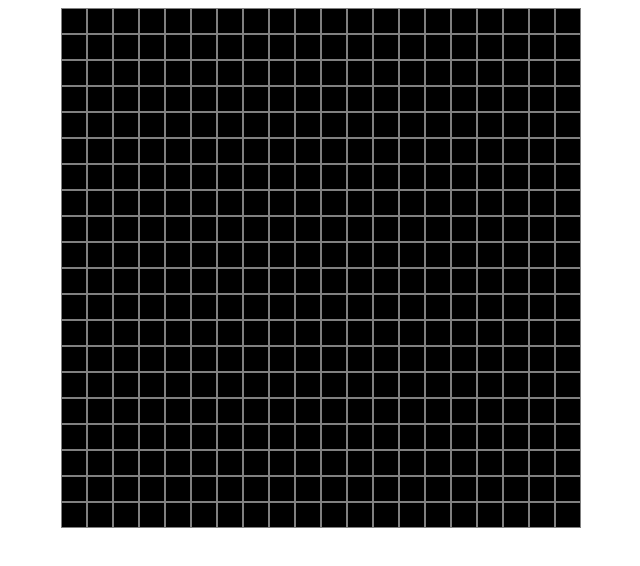
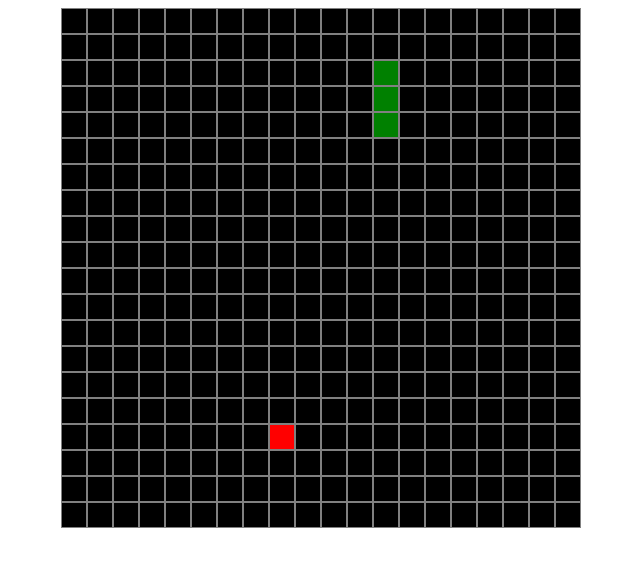
Before and after one commit to Andredance/SimpleSnake, a plain HTML site: page index.html in a window 1280 px wide. Shown: the whole page, without its empty margins (319-959 px from the left). Drawn offline with Linux system fonts and the light colour scheme.

Commit message:
added apple, that increase snake length

```diff
--- a/index.html
+++ b/index.html
@@ -5,7 +5,7 @@
     <title>Snake game</title>
     <link rel="stylesheet" type="text/css" href="styles/index.css">
 </head>
-<body>
+<body id="body">
 <div id="board" class="board"></div>
 <script src="scripts/game.js"></script>
 </body>
--- a/scripts/game.js
+++ b/scripts/game.js
@@ -2,29 +2,112 @@
   const boardHeight = 20;
   const boardWidth = 20;
   const boardDiv = document.getElementById('board');
+  const body = document.getElementById('body');
   let board = [];
   let snakeX = 0;
   let snakeY = 0;
-  let direction = 'Up';
+  let snakeDirection = 'Up';
   let snakeLength = 3;
+  let appleX = 0;
+  let appleY = 0;
+  let snake = [];
+  let apple = {};
 
-  (function initBoard(height, width) {
-    for (let i = 0; i < height; i++){
+  (function initBoard() {
+    for (let i = 0; i < boardHeight; i++){
       let row = [];
-      for (let j = 0; j < width; j++){
-        let cell = {
-          snake: 0
-        };
+      for (let j = 0; j < boardWidth; j++){
+        let cell = {};
         cell.element = document.createElement('div');
         boardDiv.appendChild(cell.element);
         row.push(cell);
       }
       board.push(row);
     }
-  })(boardHeight, boardWidth);
-  (function startGame() {
-    snakeX = Math.floor(boardWidth / 2);
-    snakeY = Math.floor(boardHeight / 2);
-    board[snakeX][snakeY].snake = 1;
+    body.addEventListener('keydown', (event) => {
+      switch (event.key) {
+        case 'ArrowUp':
+          snakeDirection = (snakeDirection !== 'Down') ? 'Up' : snakeDirection;
+          break;
+        case 'ArrowDown':
+          snakeDirection = (snakeDirection !== 'Up') ? 'Down' : snakeDirection;
+          break;
+        case 'ArrowLeft':
+          snakeDirection = (snakeDirection !== 'Right') ? 'Left' : snakeDirection;
+          break;
+        case 'ArrowRight':
+          snakeDirection = (snakeDirection !== 'Left') ? 'Right' : snakeDirection;
+          break;
+        default:
+          return;
+      }
+      event.preventDefault();
+    });
   })();
+
+  function startGame() {
+    for (let i = 0; i < boardHeight; i++) {
+      for (let j = 0; j < boardWidth; j++) {
+        board[i][j].element.className = '';
+      }
+    }
+    snake = [];
+    apple = {};
+    snakeLength = 3;
+    snakeDirection = 'Up';
+    snakeX = Math.floor(Math.random() * (boardWidth - 6));
+    snakeY = Math.floor(Math.random() * (boardHeight - 6));
+    snake.push(board[snakeY+2][snakeX]);
+    snake.push(board[snakeY+1][snakeX]);
+    snake.push(board[snakeY][snakeX]);
+    snake.forEach(value => value.element.className = 'snake');
+    placeApple();
+    gameLoop();
+  }
+
+  function gameLoop() {
+    switch (snakeDirection) {
+      case 'Up':
+        snakeY--;
+        break;
+      case 'Down':
+        snakeY++;
+        break;
+      case 'Left':
+        snakeX--;
+        break;
+      case 'Right':
+        snakeX++;
+        break;
+    }
+    if (snakeX < 0 || snakeY < 0 ||
+        snakeX >= boardWidth || snakeY >= boardHeight ||
+        snakeLength === 400 || snake.indexOf(board[snakeY][snakeX]) > -1) {
+      alert('Game over!');
+      startGame();
+    }
+    else {
+      let cell = board[snakeY][snakeX];
+      cell.element.className = 'snake';
+      snake.push(cell);
+      if (cell === apple) {
+        apple.element.className = 'snake';
+        placeApple();
+      } else {
+        let last = snake.shift();
+        last.element.className = '';
+      }
+      setTimeout(gameLoop, 200);
+    }
+  }
+
+  function placeApple() {
+    appleX = Math.floor(Math.random() * boardWidth);
+    appleY = Math.floor(Math.random() * boardHeight);
+    apple = board[appleY][appleX];
+    if (snake.indexOf(apple) > -1)
+      placeApple();
+    apple.element.className = 'apple';
+  }
+  startGame();
 })();
--- a/styles/index.css
+++ b/styles/index.css
@@ -9,3 +9,11 @@
     width: 24px;
     height: 24px;
 }
+
+.board .snake {
+    background: green;
+}
+
+.board .apple {
+    background: red;
+}
```
